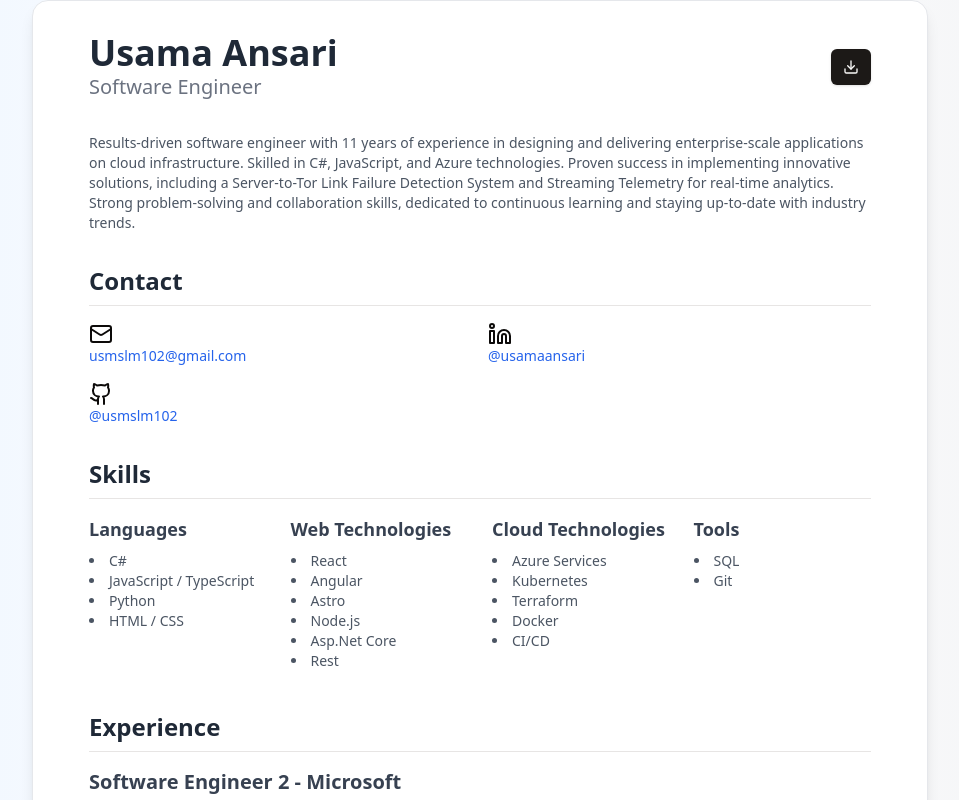
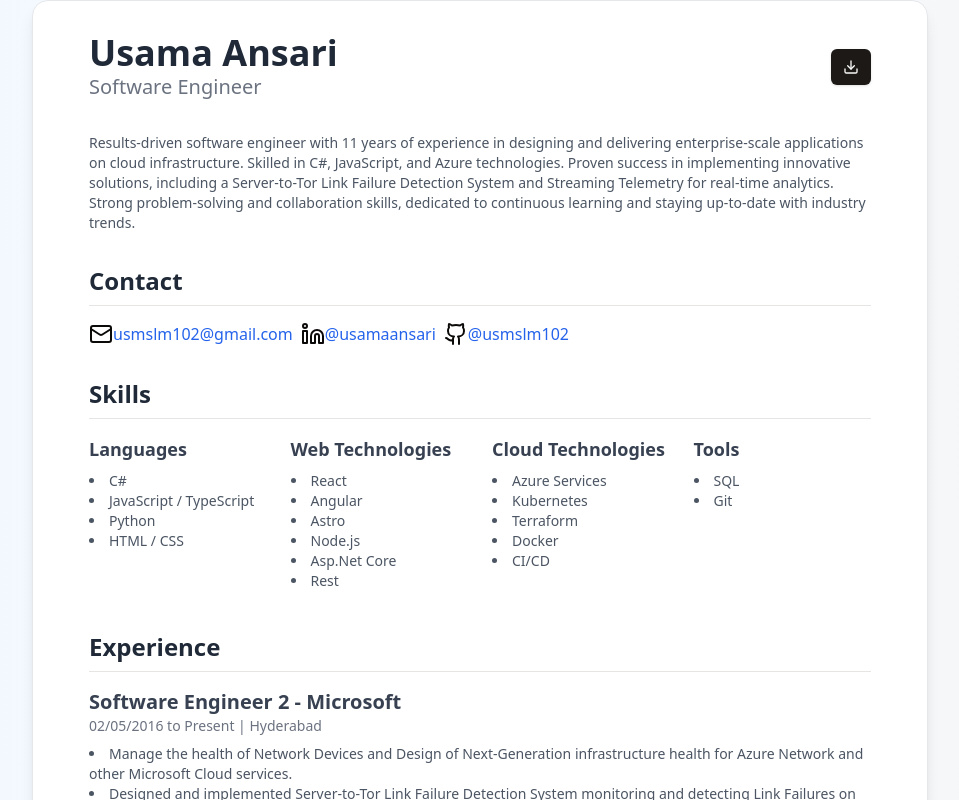
Before and after one commit to usmslm102/resume, a React (Vite) app: page / in a window 1280 px wide. Shown: the top 800 px of the page, without its empty margins (160-1119 px from the left). Built offline with nearby package versions, Linux system fonts and the light colour scheme.

Commit message:
Fix contact icons alignment
---

For more details, open the [Copilot Workspace session](https://copilot-workspace.githubnext.com/usmslm102/resume?shareId=XXXX-XXXX-XXXX-XXXX).

```diff
--- a/src/Resume.tsx
+++ b/src/Resume.tsx
@@ -86,10 +86,10 @@ const Resume = () => {
 
               <div className="mt-8">
                 <h2 className="text-xl sm:text-2xl font-semibold text-gray-800 border-b pb-2 mb-4">Contact</h2>
-                <div className="grid text-sm grid-cols-1 sm:grid-cols-2 gap-4">
-                  <p><Mail />  <a href={`mailto:${resumeData.contact.email}`} className="text-blue-600 hover:underline">{resumeData.contact.email}</a></p>
-                  <p><Linkedin />  <a href={resumeData.contact.linkedIn} className="text-blue-600 hover:underline">@usamaansari</a></p>
-                  <p><Github />  <a href={resumeData.contact.github} className="text-blue-600 hover:underline">@usmslm102</a></p>
+                <div className="flex items-center gap-2">
+                  <p className="flex items-center"><Mail />  <a href={`mailto:${resumeData.contact.email}`} className="text-blue-600 hover:underline">{resumeData.contact.email}</a></p>
+                  <p className="flex items-center"><Linkedin />  <a href={resumeData.contact.linkedIn} className="text-blue-600 hover:underline">@usamaansari</a></p>
+                  <p className="flex items-center"><Github />  <a href={resumeData.contact.github} className="text-blue-600 hover:underline">@usmslm102</a></p>
                 </div>
               </div>
 
```
